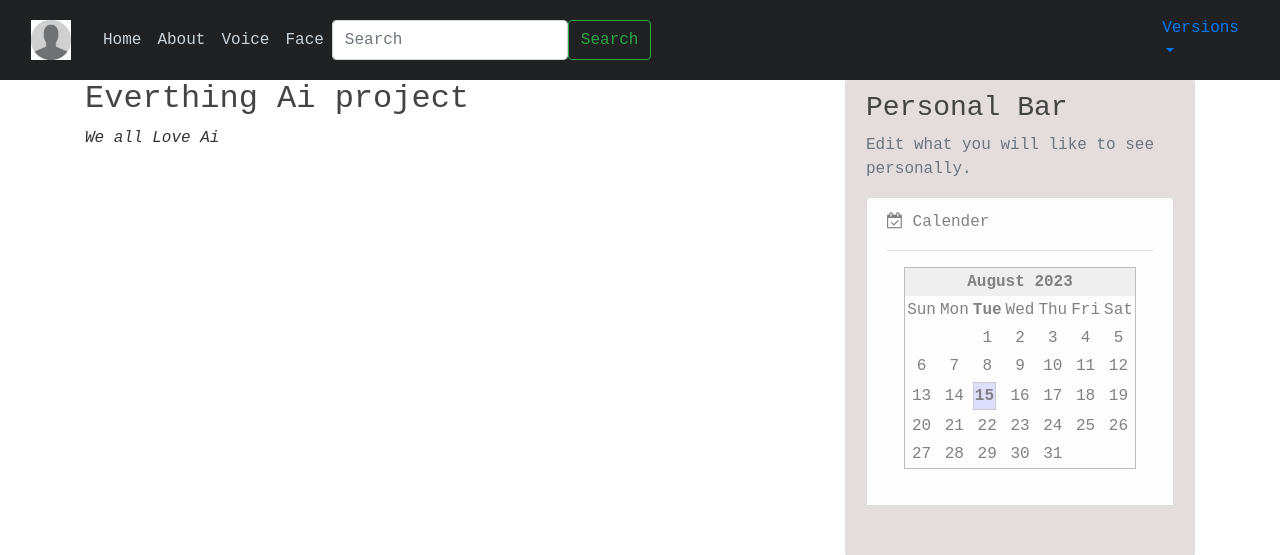
After one commit to Israel-Ogunsua/Everything-Ai-project-, a Flask app: page /face in a window 1280 px wide. The commit adds this page. Shown: the top 555 px of the page. Run offline with Flask 3, Linux system fonts and the light colour scheme; some libraries are stand-ins or nearby versions.

Commit message:
added the version feature

```diff
--- a/main/route.py
+++ b/main/route.py
@@ -8,8 +8,6 @@ import pywhatkit
 import datetime
 import wikipedia
 import pyttsx3
-running = True
-
 
 @app.route('/', methods=['GET', 'POST'])
 @app.route('/home', methods=['GET', 'POST'])
@@ -25,10 +23,11 @@ def index():
             description = message.strip()
             response = wikipedia.summary(description, sentences=2)
 
-            # Create a new ChatPost object
-            ContentSearched = ChatPost(content_me=message, content_ai=response, user_id=current_user.id)
-            db.session.add(ContentSearched)
-            db.session.commit()  # Commit the changes to the database
+            if current_user.is_authenticated:
+                # Create a new ChatPost object
+                ContentSearched = ChatPost(content_me=message, content_ai=response, user_id=current_user.get_id())
+                db.session.add(ContentSearched)
+                db.session.commit()  # Commit the changes to the database
 
             return render_template('index.html', message=message, response=response)
         except wikipedia.exceptions.DisambiguationError as e:
@@ -58,20 +57,22 @@ def process_audio():
     engine.setProperty("voice", voices[1].id)
 
     with sr.Microphone() as source:
-        print("Listening...")
         recognizer.adjust_for_ambient_noise(source, duration = 0.2)
         audio = recognizer.listen(source)
 
     try:
         # Perform speech recognition
         action = recognizer.recognize_google(audio)
-        print("You said:", action)
         return action
     except sr.UnknownValueError:
         return "Hello there, I couldn't understand what you said. Please try again."
     except sr.RequestError as e:
-        print("Error occurred during recognition. Check your internet connection or API key:", e)
         return None
+
+@login_required
+@app.route('/face')
+def face():
+    return render_template('face.html')
 
 @login_required
 @app.route('/voice', methods=['GET', 'POST'])
@@ -187,7 +188,9 @@ def login():
 @login_required
 @app.route('/account')
 def account():
-    return render_template('account.html')
+    user = User.query.filter_by(id = current_user.get_id()).first()
+
+    return render_template('account.html', username = user.username, email = user.email)
 
 
 @login_required
@@ -218,7 +221,9 @@ def deletearchive():
 @app.route("/achive", methods=['GET', 'POST'])
 def achive():
     data = []
-    archived_data = ChatPost.query.all()
+    user_id = current_user.get_id()
+    # Query archived data from the database using SQLAlchemy where id matches the user's ID
+    archived_data = ChatPost.query.filter_by(id=user_id).all()
     for make in archived_data:
         data.append(make)
 
--- a/main/templates/base.html
+++ b/main/templates/base.html
@@ -26,25 +26,51 @@
                 aria-controls="navbarToggle" aria-expanded="false" aria-label="Toggle navigation">
                 <span class="navbar-toggler-icon"></span>
             </button>
+
+
             <div class="collapse navbar-collapse" id="navbarToggle">
+                <div id="version1Links" >
                     <div class="navbar-nav mr-auto">
                         <a class="nav-item nav-link" href="{{ url_for('index')}}">Home</a>
                         <a class="nav-item nav-link" href="{{ url_for('about')}}">About</a>
-                    {% if current_user.is_authenticated %}
                         <a class="nav-item nav-link" href="{{ url_for('speech')}}">Voice</a>
-                    {% endif %}
-                </div>
-                <!-- Navbar Right Side -->
+                        <a class="nav-item nav-link" href="{{ url_for('face')}}"> Face</a>
                         <div class="navbar-nav">
                             <form class="d-flex" style='margin-right: 10px;'>
                                 <input class="form-control me-2" type="search" placeholder="Search" aria-label="Search">
                                 <button class="btn btn-outline-success" type="submit">Search</button>
                             </form>
+                        </div>
+
                         {% if current_user.is_authenticated %}
                                 <a class="nav-item nav-link" href="{{ url_for('setting')}}">Setting</a>
                                 <a class="nav-item nav-link" href="{{ url_for('account')}}">Account</a>
                                 <a class="nav-item nav-link" href="{{ url_for('logout')}}">Logout</a>
+                            </div>
+                        {% endif %}
 
+
+
+                    </div>
+
+
+                </div>
+
+                <div id="version2Links" style="display: none;">
+                    <div class="navbar-nav mr-auto">
+                        <a class="nav-item nav-link" href="{{ url_for('index')}}">Home</a>
+                        <a class="nav-item nav-link" href="{{ url_for('about')}}">About</a>
+                        <a class="nav-item nav-link" href="{{ url_for('speech')}}">Voice</a>
+                        <div class="navbar-nav">
+                            <form class="d-flex" style='margin-right: 10px;'>
+                                <input class="form-control me-2" type="search" placeholder="Search" aria-label="Search">
+                                <button class="btn btn-outline-success" type="submit">Search</button>
+                            </form>
+
+                        {% if current_user.is_authenticated %}
+                                <a class="nav-item nav-link" href="{{ url_for('setting')}}">Setting</a>
+                                <a class="nav-item nav-link" href="{{ url_for('account')}}">Account</a>
+                                <a class="nav-item nav-link" href="{{ url_for('logout')}}">Logout</a>
                             {% else %}
                                 <a class="nav-item nav-link" href="{{ url_for('login')}}">Login</a>
                                 <a class="nav-item nav-link" href="{{ url_for('register')}}">Register</a>
@@ -52,8 +78,69 @@
                         </div>
                     </div>
                 </div>
+
+                <div id="version3Links" style="display: none;">
+                    <div class="navbar-nav mr-auto">
+                        <a class="nav-item nav-link" href="{{ url_for('index')}}">Home</a>
+                        <a class="nav-item nav-link" href="{{ url_for('about')}}">About</a>
+                        <a class="nav-item nav-link" href="{{ url_for('speech')}}">Voice</a>
+                        {% if current_user.is_authenticated %}
+                        <a class="nav-item nav-link" href="{{ url_for('face')}}"> Face </a>
+                        <div class="navbar-nav">
+                            <form class="d-flex" style='margin-right: 10px;'>
+                                <input class="form-control me-2" type="search" placeholder="Search" aria-label="Search">
+                                <button class="btn btn-outline-success" type="submit">Search</button>
+                            </form>
+
+                            <a class="nav-item nav-link" href="{{ url_for('setting')}}">Setting</a>
+                            <a class="nav-item nav-link" href="{{ url_for('account')}}">Account</a>
+                            <a class="nav-item nav-link" href="{{ url_for('logout')}}">Logout</a>
+                            {% else %}
+                            <a class="nav-item nav-link" href="{{ url_for('login')}}">Login</a>
+                            <a class="nav-item nav-link" href="{{ url_for('register')}}">Register</a>
+                            {% endif %}
+                        </div>
+                    </div>
+                </div>
+                </div>
+
+                <div class="nav-item dropdown">
+                    <a class="nav-link dropdown-toggle" href="#" id="versionDropdown" role="button" data-toggle="dropdown" aria-haspopup="true" aria-expanded="false">
+                        Versions
+                    </a>
+                    <div class="dropdown-menu" aria-labelledby="versionDropdown">
+                        <button class="dropdown-item" onclick="switchToVersion(1)">Version 1</button>
+                        <button class="dropdown-item" onclick="switchToVersion(2)">Version 2</button>
+                        <button class="dropdown-item" onclick="switchToVersion(3)">Version 3</button>
+                    </div>
+                </div>
+
+
+
+            </div>
+
+        </div>
     </nav>
   </header>
+  <script>
+    function switchToVersion(version) {
+        if (version === 1) {
+            document.getElementById('version1Links').style.display = 'block';
+            document.getElementById('version2Links').style.display = 'none';
+            document.getElementById('version3Links').style.display = 'none';
+        } else if (version === 2) {
+            document.getElementById('version1Links').style.display = 'none';
+            document.getElementById('version2Links').style.display = 'block';
+            document.getElementById('version3Links').style.display = 'none';
+        } else if (version === 3) {
+            document.getElementById('version1Links').style.display = 'none';
+            document.getElementById('version2Links').style.display = 'none';
+            document.getElementById('version3Links').style.display = 'block';
+        }
+    }
+  </script>
+
+
 
 
 
@@ -189,7 +276,10 @@
                         <br/><div style="clear:both"></div>
                 </li>
                 <br>
+                {% if current_user.is_authenticated %}
                 <button class="btn btn-outline-success" type="submit" value= 'View Archive'> <a class="nav-item nav-link" href="{{ url_for('achive')}}"> View All Recent Seacrhes </a></button>
+                {% endif %}
+
             </ul>
             </p>
         </div>
--- /dev/null
+++ b/main/templates/face.html
@@ -0,0 +1,18 @@
+{% extends 'base.html' %}
+{% block title%}
+    About us
+{% endblock %}
+
+{% block content%}
+    <!-- Band Description -->
+    <section class="w3-container w3-center w3-content" style="max-width:600px">
+    <h2 class="w3-wide">Everthing Ai project </h2>
+    <p class="w3-opacity"><i>We all Love Ai </i></p>
+
+
+    </section>
+
+
+
+
+{% endblock %}
--- a/main/templates/login.html
+++ b/main/templates/login.html
@@ -13,12 +13,12 @@
         </div>
         <form action="" method="post">
         <center>
-            <label>Username : </label>
+            <label>Email : </label>
             <input type="text" placeholder="Enter Username" name="email" id = 'email' required> <br> <br>
             <label>Password : </label>
             <input type="password" placeholder="Enter Password" name="password" id = 'password' required>  <br> <br>
             <button type="submit">Login</button>  <br> <br>
-            Don't have an account? <a href="#"> Register Here </a>
+            Don't have an account? <a  href="{{ url_for('register')}}"> Register Here </a>
         </center>
         </form>
 
--- a/main/templates/register.html
+++ b/main/templates/register.html
@@ -26,7 +26,7 @@
             <input type="password" placeholder="Confirm Password" name="password2" id ="password2" required>  <br> <br>
 
             <button type="submit">Register</button>  <br> <br>
-            Already have an account? <a href="#"> Login </a>
+            Already have an account? <a  href="{{ url_for('login')}}"> Login </a>
         </center>
         </form>
 
--- a/main/templates/speech.html
+++ b/main/templates/speech.html
@@ -18,7 +18,6 @@
   </div>
   <br>
 
-{% if current_user.is_authenticated %}
     <div style="padding-left: 35%;">
         <div class="container mt-5">
             <!-- Form with the POST method -->
@@ -49,7 +48,7 @@
 
     {% endif %}
 
-    {% endif %}
+
 
 
     <style>
```
Also changed, not shown: main/templates/account.html (+10 -2 lines), main/var/app-instance/data.db. Lines whose indentation alone changed are shown as unchanged.
